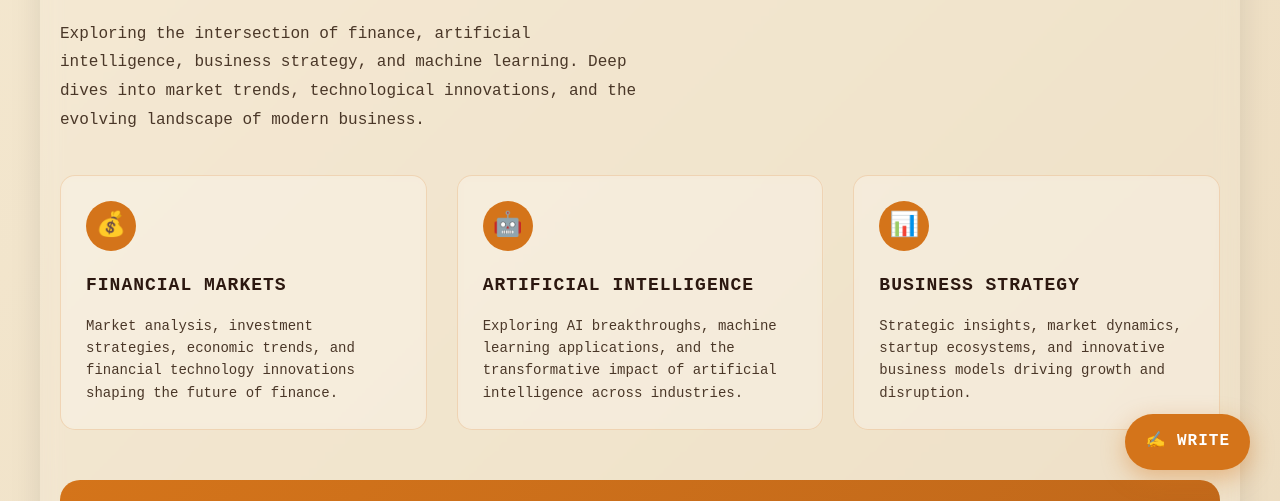
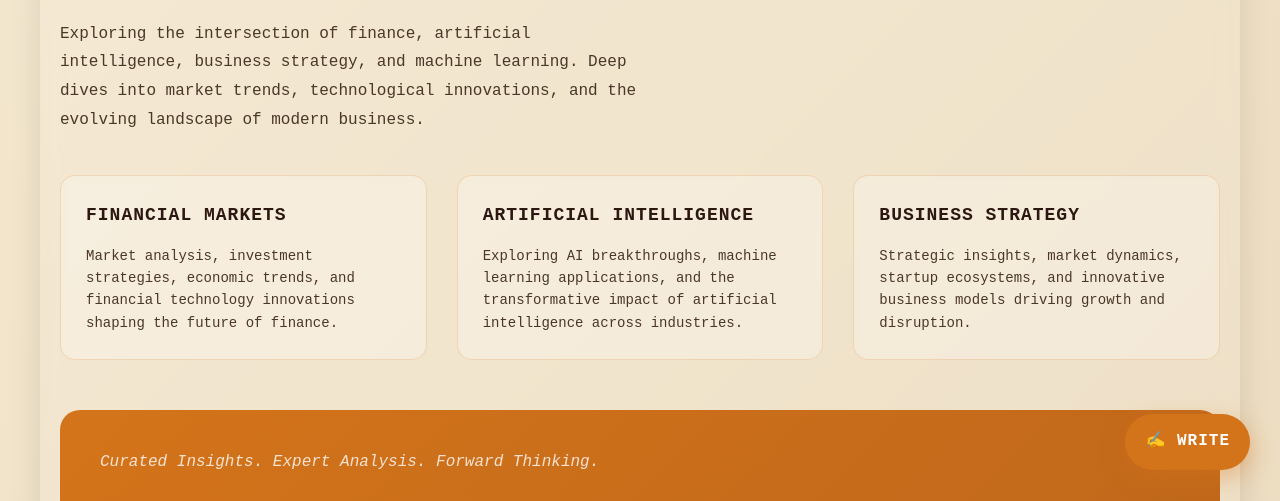
Before and after one commit to SagarMensch/SagarMensch.github.io, a plain HTML site: page index.html in a window 1280 px wide. Shown: the part 300-801 px from the top of the page. Drawn offline with Linux system fonts and the light colour scheme.

Commit message:
Removed category icons

```diff
--- a/index.html
+++ b/index.html
@@ -404,7 +404,6 @@
 
         <div class="categories">
             <div class="category-card" onclick="filterPosts('finance')">
-                <div class="category-icon">💰</div>
                 <div class="category-title">Financial Markets</div>
                 <div class="category-desc">
                     Market analysis, investment strategies, economic trends, and financial technology innovations
@@ -413,7 +412,6 @@
             </div>
 
             <div class="category-card" onclick="filterPosts('ai')">
-                <div class="category-icon">🤖</div>
                 <div class="category-title">Artificial Intelligence</div>
                 <div class="category-desc">
                     Exploring AI breakthroughs, machine learning applications, and the transformative impact
@@ -422,7 +420,6 @@
             </div>
 
             <div class="category-card" onclick="filterPosts('business')">
-                <div class="category-icon">📊</div>
                 <div class="category-title">Business Strategy</div>
                 <div class="category-desc">
                     Strategic insights, market dynamics, startup ecosystems, and innovative business models
```
